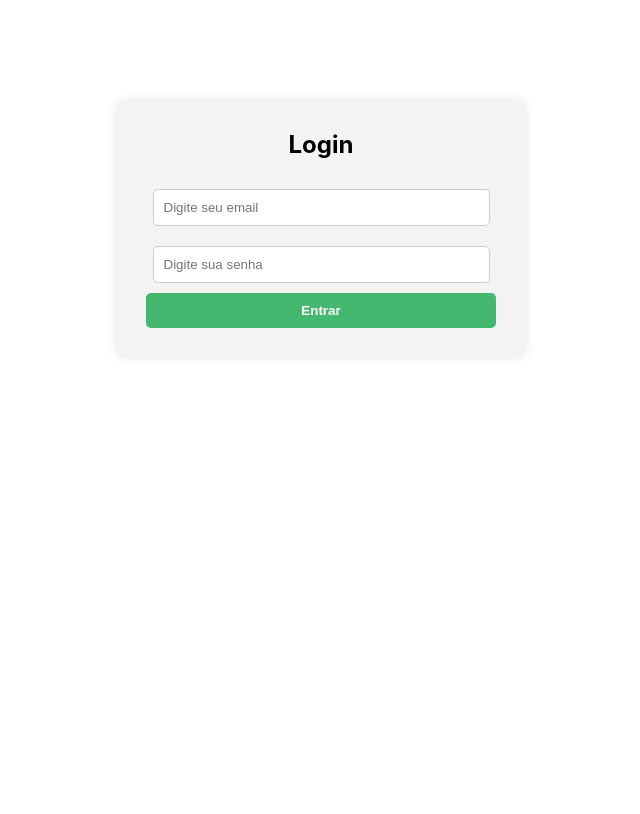
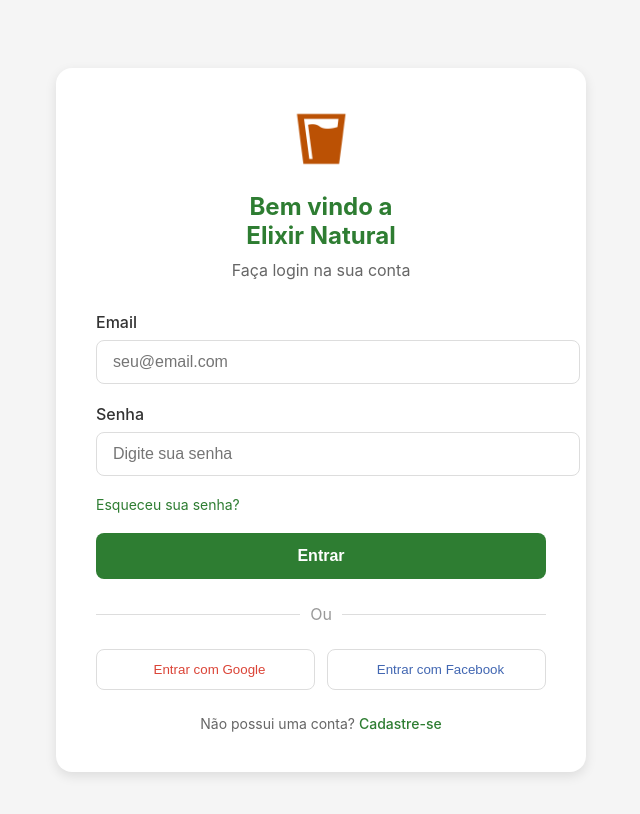
Before and after one commit to AlexsanderFrr/elixir-frontend, a React (Create React App) app: page /login in a window 1280 px wide. Shown: the top 814 px of the page, without its empty margins (319-959 px from the left). Built offline with nearby package versions, Linux system fonts and the light colour scheme; no server answers.

Commit message:
update login e constante

```diff
--- a/src/config/constantes.js
+++ b/src/config/constantes.js
@@ -1,2 +1,37 @@
 //export const apiEndpoint = "http://localhost:8080";
-export const apiEndpoint = "https://elixir-backend-60fb.onrender.com";
+//export const apiEndpoint = "https://elixir-backend-60fb.onrender.com";
+
+import axios from 'axios';
+
+const apiEndpoint = axios.create({
+  baseURL: process.env.REACT_APP_API_URL || 'https://elixir-backend-60fb.onrender.com',
+  headers: {
+    'Content-Type': 'application/json',
+    'Accept': 'application/json'
+  },
+  withCredentials: false // Altere para true se usar cookies
+});
+
+// Interceptor para adicionar token
+apiEndpoint.interceptors.request.use(config => {
+  const token = localStorage.getItem('token');
+  if (token) {
+    config.headers.Authorization = `Bearer ${token}`;
+  }
+  return config;
+}, error => {
+  return Promise.reject(error);
+});
+
+// Interceptor para tratar erros
+apiEndpoint.interceptors.response.use(response => {
+  return response;
+}, error => {
+  if (error.response?.status === 401) {
+    localStorage.removeItem('token');
+    window.location.href = '/login';
+  }
+  return Promise.reject(error);
+});
+
+export { apiEndpoint };
--- a/src/css/Login.css
+++ b/src/css/Login.css
@@ -1,41 +1,168 @@
-.login-container {
-  width: 350px;
-  margin: 100px auto;
-  padding: 30px;
-  background-color: #f3f3f3;
-  border-radius: 10px;
-  box-shadow: 0 0 10px rgba(0, 0, 0, 0.1);
+.login-page {
+  display: flex;
+  justify-content: center;
+  align-items: center;
+  min-height: 100vh;
+  background-color: #f5f5f5;
+  padding: 20px;
+}
+
+.login-card {
+  background: white;
+  border-radius: 16px;
+  box-shadow: 0 4px 12px rgba(0, 0, 0, 0.1);
+  padding: 40px;
+  width: 100%;
+  max-width: 450px;
   text-align: center;
 }
 
-.login-container h2 {
+.login-logo {
+  height: 60px;
   margin-bottom: 20px;
 }
 
-.login-container input {
-  width: 90%;
-  padding: 10px;
-  margin: 10px 0;
-  border: 1px solid #ccc;
-  border-radius: 5px;
+.login-card h1 {
+  font-size: 24px;
+  color: #2e7d32;
+  margin-bottom: 8px;
 }
 
-.login-container button {
+.login-subtitle {
+  color: #666;
+  margin-bottom: 30px;
+  font-size: 16px;
+}
+
+.login-form {
+  display: flex;
+  flex-direction: column;
+  gap: 20px;
+}
+
+.input-group {
+  text-align: left;
+}
+
+.input-group label {
+  display: block;
+  margin-bottom: 8px;
+  font-weight: 500;
+  color: #333;
+}
+
+.input-group input {
   width: 100%;
-  padding: 10px;
-  background-color: #44b86e;
+  padding: 12px 16px;
+  border: 1px solid #ddd;
+  border-radius: 8px;
+  font-size: 16px;
+}
+
+.login-options {
+  display: flex;
+  justify-content: space-between;
+  align-items: center;
+  font-size: 14px;
+}
+
+.remember-me {
+  display: flex;
+  align-items: center;
+  gap: 8px;
+}
+
+.forgot-password {
+  color: #2e7d32;
+  text-decoration: none;
+}
+
+.login-button {
+  background-color: #2e7d32;
   color: white;
   border: none;
-  border-radius: 5px;
-  font-weight: bold;
+  padding: 14px;
+  border-radius: 8px;
+  font-size: 16px;
+  font-weight: 600;
   cursor: pointer;
+  transition: background-color 0.3s;
 }
 
-.login-container button:hover {
-  background-color: #35995b;
+.login-button:hover {
+  background-color: #1b5e20;
 }
 
-.erro {
-  color: red;
-  margin-top: 10px;
+.login-error {
+  color: #d32f2f;
+  background-color: #fce4ec;
+  padding: 12px;
+  border-radius: 8px;
+  margin-bottom: 20px;
+  font-size: 14px;
 }
+
+.login-separator {
+  display: flex;
+  align-items: center;
+  margin: 25px 0;
+  color: #999;
+}
+
+.login-separator::before,
+.login-separator::after {
+  content: "";
+  flex: 1;
+  border-bottom: 1px solid #ddd;
+}
+
+.login-separator::before {
+  margin-right: 10px;
+}
+
+.login-separator::after {
+  margin-left: 10px;
+}
+
+.social-login {
+  display: flex;
+  gap: 12px;
+  margin-bottom: 25px;
+}
+
+.social-button {
+  flex: 1;
+  padding: 12px;
+  border: 1px solid #ddd;
+  border-radius: 8px;
+  background: white;
+  display: flex;
+  align-items: center;
+  justify-content: center;
+  gap: 8px;
+  cursor: pointer;
+  transition: background-color 0.3s;
+}
+
+.social-button:hover {
+  background-color: #f5f5f5;
+}
+
+.social-button.google {
+  color: #db4437;
+}
+
+.social-button.facebook {
+  color: #4267B2;
+}
+
+.register-link {
+  font-size: 14px;
+  color: #666;
+}
+
+.register-link a {
+  color: #2e7d32;
+  text-decoration: none;
+  font-weight: 500;
+}
--- a/src/pages/Login.js
+++ b/src/pages/Login.js
@@ -1,7 +1,8 @@
 import React, { useState } from 'react';
-import axios from 'axios';
 import { useNavigate } from 'react-router-dom';
+import { apiEndpoint } from '../config/constantes';
 import '../css/Login.css';
+import logo from '../../src/imgs/copo-logo.png';
 
 function Login() {
   const [email, setEmail] = useState('');
@@ -12,36 +13,53 @@ function Login() {
   const handleLogin = async (e) => {
     e.preventDefault();
     try {
-      const response = await axios.post(
-        'http://localhost:8080/usuario/login',
-        { email, senha },
-        { withCredentials: true }
-      );
+      console.log('Enviando para o backend:', { email, senha }); // DEBUG
 
-      const tipo = response.data.usuario.tipo;
+      const response = await apiEndpoint.post('/usuario/login', {
+        email,
+        senha
+      });
 
-      // Redireciona com base no tipo do usuário
-      if (tipo === 'master') {
-        navigate('/admin');
-      } else {
-        navigate('/home');
+      console.log('Resposta do backend:', response.data); // DEBUG
+
+      if (response.data.token) {
+        localStorage.setItem('token', response.data.token);
+        apiEndpoint.defaults.headers.Authorization = `Bearer ${response.data.token}`;
       }
+
+      const tipo = response.data.usuario?.tipo || 'comum';
+      navigate(tipo === 'master' ? '/admin' : '/home');
+
     } catch (err) {
-      setErro('Email ou senha inválidos');
+      console.error('Erro completo:', err); // DEBUG
+      console.error('Resposta de erro:', err.response); // DEBUG
+      setErro(err.response?.data?.message || 'Email ou senha inválidos');
     }
   };
 
   return (
-    <div className="login-container">
-      <h2>Login</h2>
-      <form onSubmit={handleLogin}>
+    <div className="login-page">
+      <div className="login-card">
+        <img src={logo} alt="Elixir Natural" className="login-logo" />
+        <h1>Bem vindo a <br/>Elixir Natural</h1>
+        <p className="login-subtitle">Faça login na sua conta</p>
+
+        {erro && <div className="login-error">{erro}</div>}
+
+        <form onSubmit={handleLogin} className="login-form">
+          <div className="input-group">
+            <label>Email</label>
             <input
               type="email"
-          placeholder="Digite seu email"
+              placeholder="seu@email.com"
               value={email}
               onChange={(e) => setEmail(e.target.value)}
               required
             />
+          </div>
+
+          <div className="input-group">
+            <label>Senha</label>
             <input
               type="password"
               placeholder="Digite sua senha"
@@ -49,9 +67,37 @@ function Login() {
               onChange={(e) => setSenha(e.target.value)}
               required
             />
-        {erro && <p className="erro">{erro}</p>}
-        <button type="submit">Entrar</button>
+          </div>
+
+          <div className="login-options">
+
+            <a href="/esqueci-senha" className="forgot-password">
+              Esqueceu sua senha?
+            </a>
+          </div>
+
+          <button type="submit" className="login-button">
+            Entrar
+          </button>
         </form>
+
+        <div className="login-separator">
+          <span>Ou</span>
+        </div>
+
+        <div className="social-login">
+          <button className="social-button google">
+            <i className="fab fa-google"></i> Entrar com Google
+          </button>
+          <button className="social-button facebook">
+            <i className="fab fa-facebook-f"></i> Entrar com Facebook
+          </button>
+        </div>
+
+        <div className="register-link">
+          Não possui uma conta? <a href="/cadastro">Cadastre-se</a>
+        </div>
+      </div>
     </div>
   );
 }
```
Lines whose indentation alone changed are shown as unchanged.
